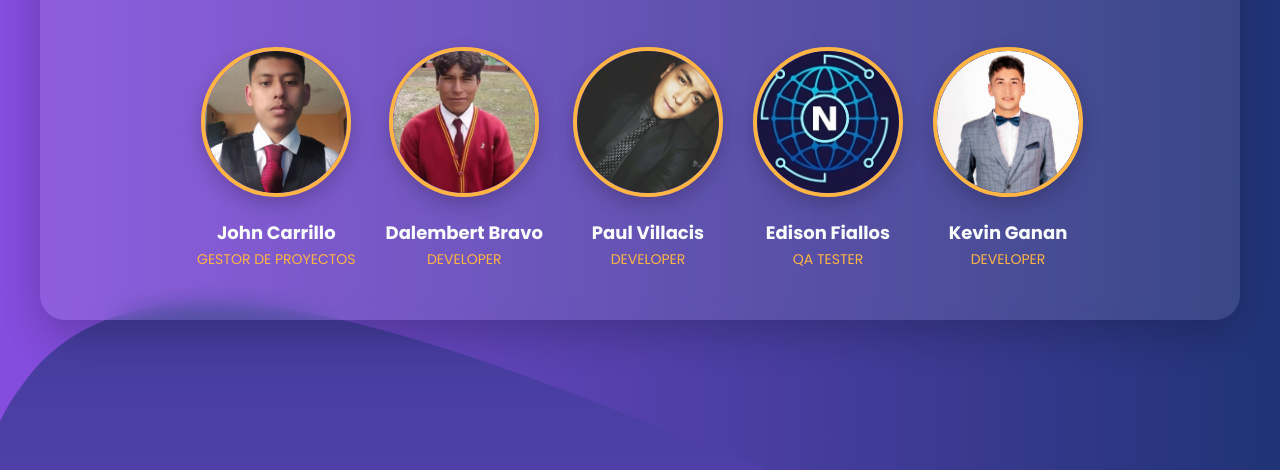
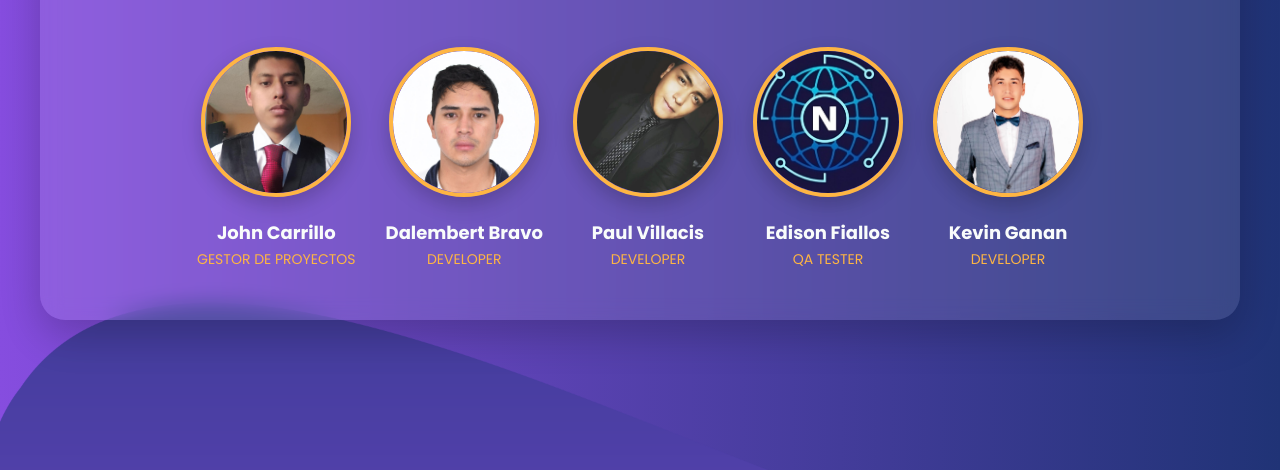
Before and after one commit to Dalembert21/appCorporativa, a plain HTML site: page about.html in a window 1280 px wide. Shown: the part 330-800 px from the top of the page. Drawn offline with nearby package versions, Linux system fonts and the light colour scheme.

Commit message:
nueva imagen

```diff
--- a/about.html
+++ b/about.html
@@ -77,7 +77,7 @@
                     </div>
                     <div class="team-member" data-name="Dalembert Bravo" data-role="Developer" data-description="Dalembert es un desarrollador full-stack con experiencia en aplicaciones web modernas y soluciones escalables.">
                         <div class="circle">
-                            <img src="/imagenes/imagen3.jpg" alt="Dalembert Bravo" class="member-photo">
+                            <img src="/imagenes/da.jpg" alt="Dalembert Bravo" class="member-photo">
                         </div>
                         <div class="member-info">
                             <h4>Dalembert Bravo</h4>
```
Also changed, not shown: imagenes/da.jpg (added).
